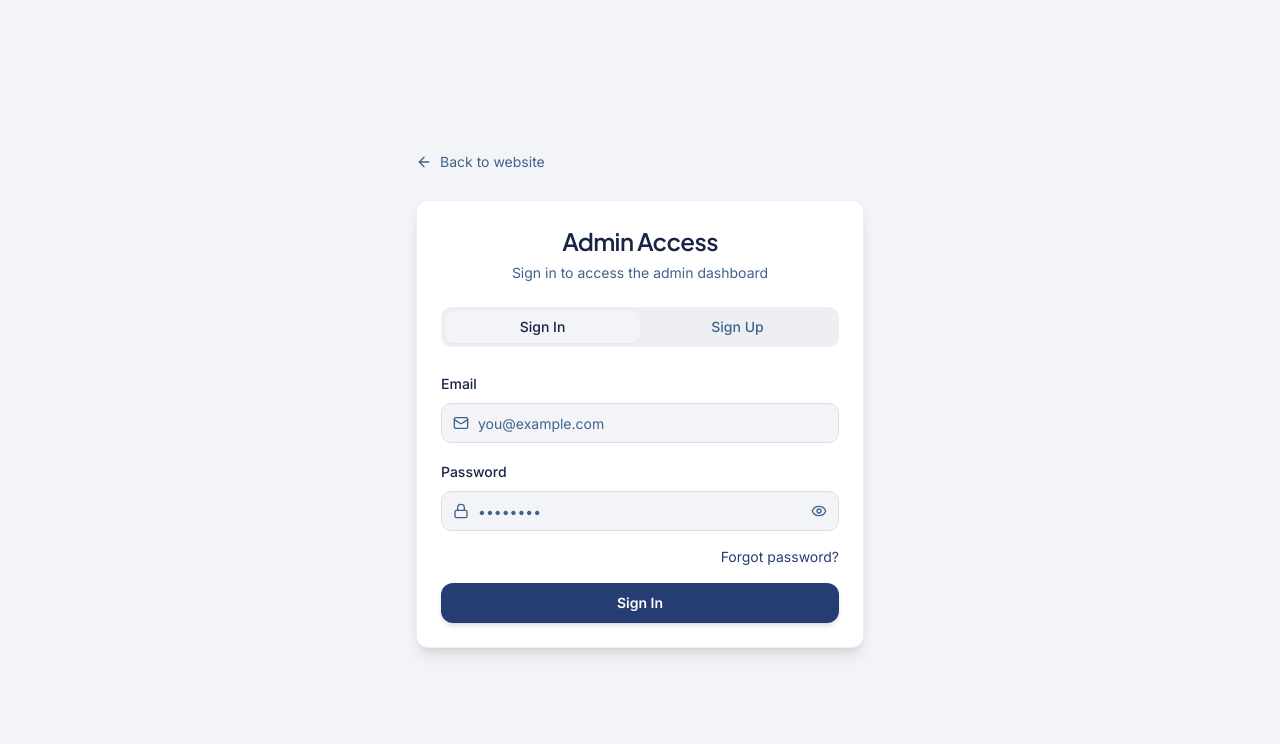
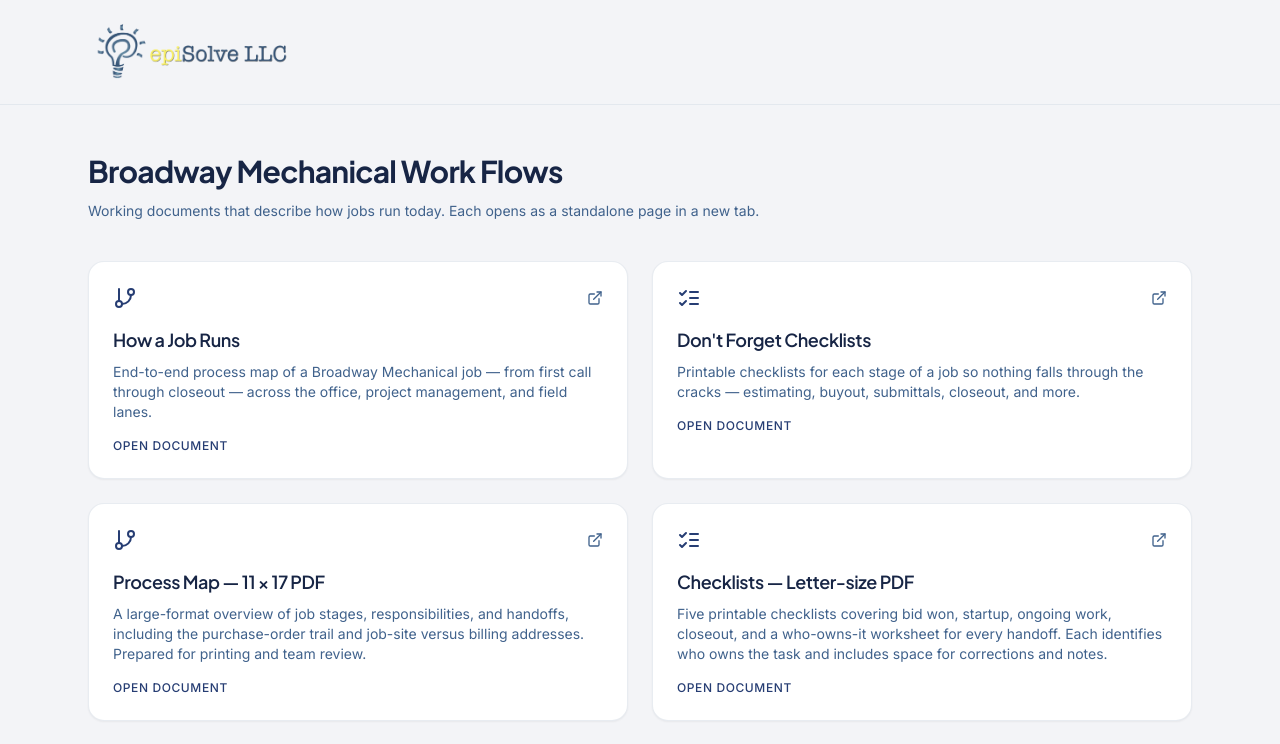
Before and after one commit to epi-claude/episolve-rebrand, a React (Vite) app: page /projects/bwmech/process in a window 1280 px wide. Before the commit this address led to /auth. Shown: the top 744 px of the page. Built offline with nearby package versions, Linux system fonts and the light colour scheme; the HTML template or start-up script is replaced by a standard one.

Commit message:
Make /projects/bwmech/process public; hide dashboard link on public process page

```diff
--- a/src/App.tsx
+++ b/src/App.tsx
@@ -85,14 +85,7 @@ const App = () => (
                 </ProtectedRoute>
               }
             />
-            <Route
-              path="/projects/bwmech/process"
-              element={
-                <ProtectedRoute>
-                  <BwmechProcess />
-                </ProtectedRoute>
-              }
-            />
+            <Route path="/projects/bwmech/process" element={<BwmechProcess />} />
             <Route path="/links" element={<Links />} />
             <Route path="/logout" element={<Logout />} />
             <Route path="/projects/tabithas-home" element={<TabithasHome />} />
--- a/src/components/bwmech/BwmechShell.tsx
+++ b/src/components/bwmech/BwmechShell.tsx
@@ -4,9 +4,11 @@ import episolveLogo from "@/assets/episolve-logo-horizontal.png";
 
 interface Props {
   children: ReactNode;
+  /** Show the "Discovery" dashboard link in the header (requires sign-in). */
+  showDashboardLink?: boolean;
 }
 
-export function BwmechShell({ children }: Props) {
+export function BwmechShell({ children, showDashboardLink = true }: Props) {
   return (
     <div className="min-h-screen bg-background">
       <header className="border-b border-border/60 bg-background/80 backdrop-blur-sm">
@@ -14,12 +16,14 @@ export function BwmechShell({ children }: Props) {
           <Link to="/" className="flex items-center" aria-label="Episolve home">
             <img src={episolveLogo} alt="Episolve" className="h-20 w-auto" />
           </Link>
+          {showDashboardLink && (
             <Link
               to="/projects/bwmech/dashboard"
               className="text-xs font-medium uppercase tracking-wider text-muted-foreground transition-colors hover:text-foreground"
             >
               Broadway Mechanical · Discovery
             </Link>
+          )}
         </div>
       </header>
       {children}
--- a/src/pages/BwmechProcess.tsx
+++ b/src/pages/BwmechProcess.tsx
@@ -43,7 +43,7 @@ const documents = [
 
 const BwmechProcess = () => {
   return (
-    <BwmechShell>
+    <BwmechShell showDashboardLink={false}>
       <main className="mx-auto max-w-6xl px-6 py-12">
         <h1 className="text-3xl font-bold tracking-tight text-foreground">
           Broadway Mechanical Work Flows
```
Also changed, not shown: 1 other file (tests, documents, lock files or other folders). Lines whose indentation alone changed are shown as unchanged.
